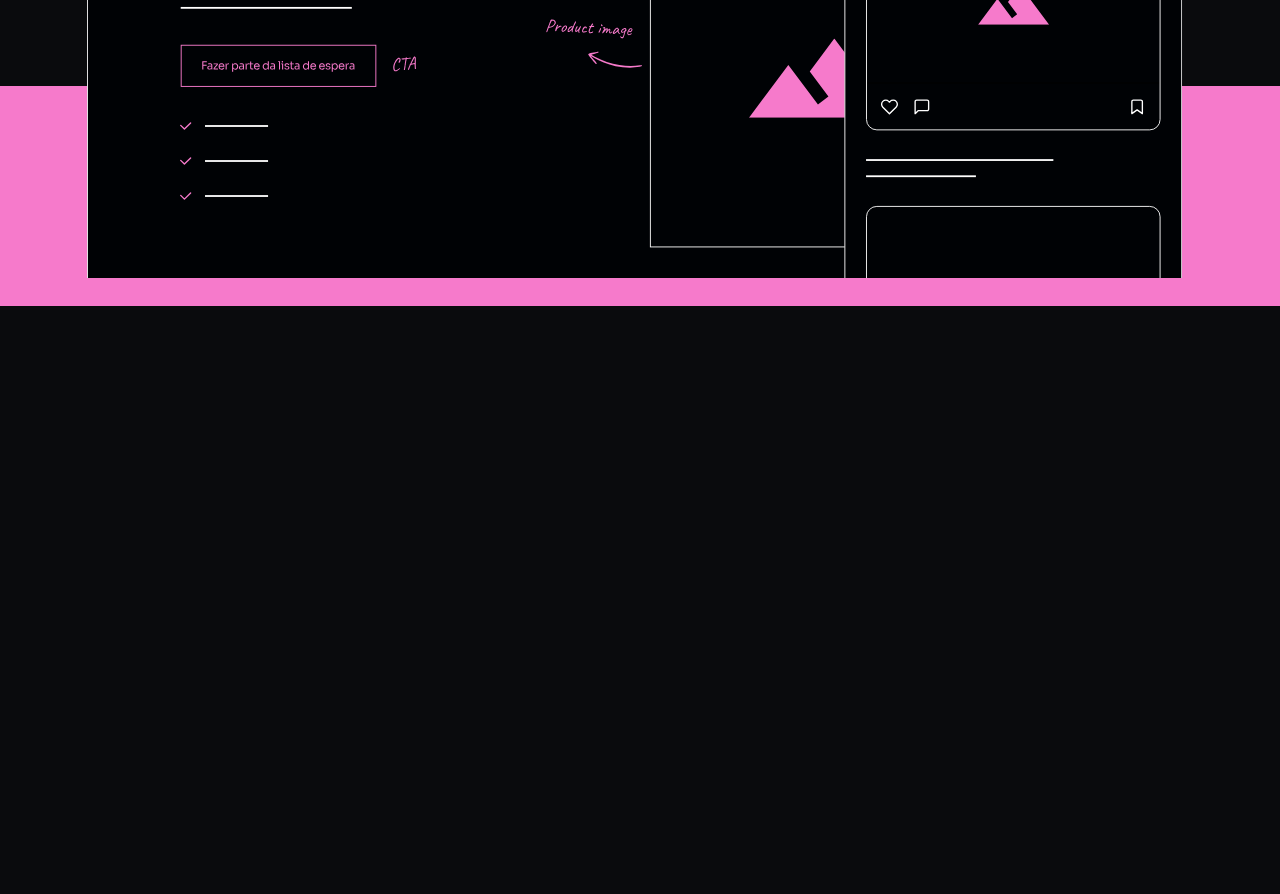
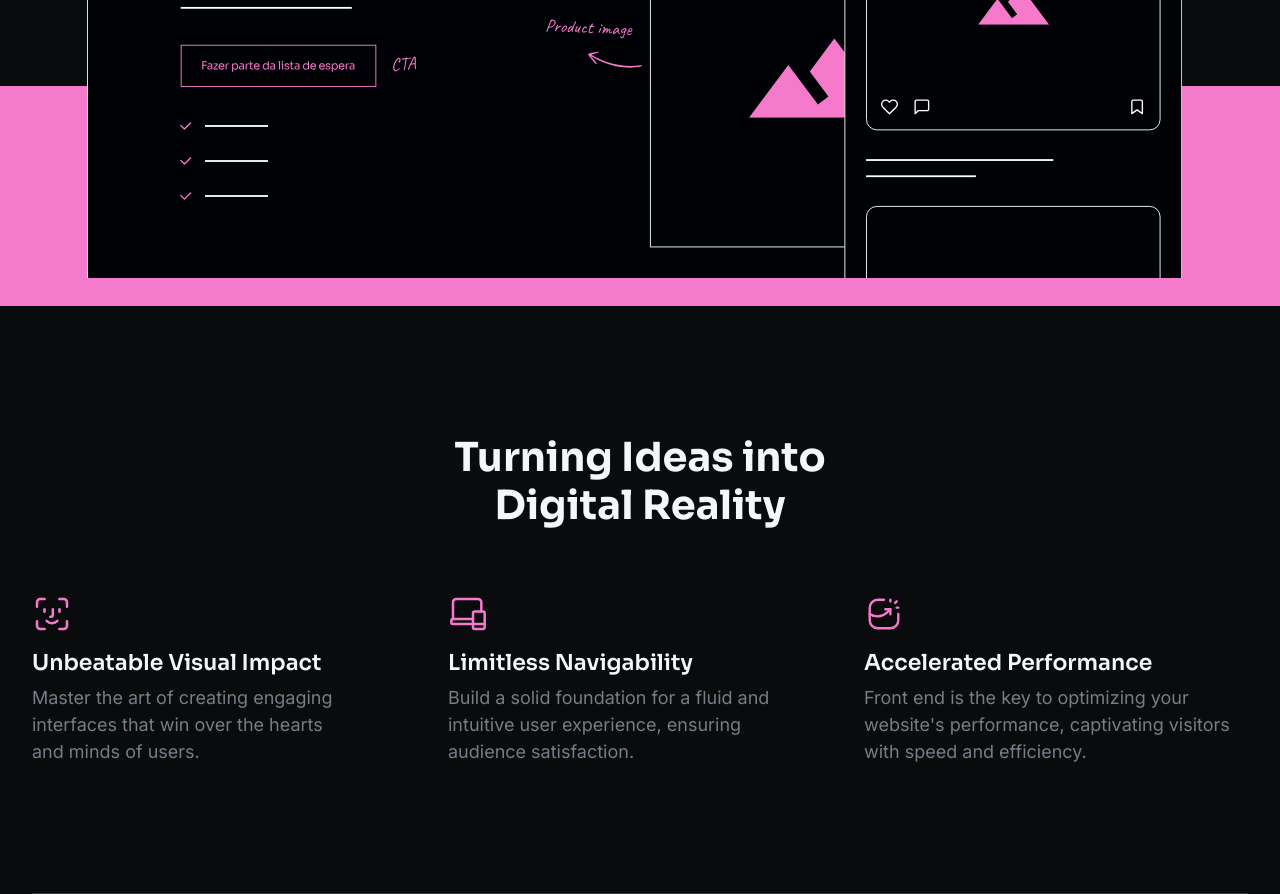
Before and after one commit to silveirabeatriz/structboost, a plain HTML site: page index.html in a window 1280 px wide. Shown: the part 844-1738 px from the top of the page. Before the commit the page ends 1150 px from the top, so only its background shows below. Drawn offline with Linux system fonts and the light colour scheme.

Commit message:
s-digital

```diff
--- a/css/main.css
+++ b/css/main.css
@@ -104,3 +104,22 @@ header nav ul li a:hover {
 .s-hero .ilustra {
     padding: 1.5rem;
 }
+
+.s-digital {
+    padding-top: 12.8rem;
+
+}
+
+.s-digital h3 {
+    text-align: center;
+    max-width: 53.5rem;
+    margin: 0 auto;
+    margin-bottom: 6.4rem;
+}
+
+.s-digital ul {
+    display: flex;
+    justify-content: space-between;
+    border-bottom: 1px solid var(--gray-800);
+    padding-bottom: 12.8rem ;
+}
--- a/index.html
+++ b/index.html
@@ -48,6 +48,47 @@
         <img src="./img/ilustra-hero.svg" class="ilustra" alt="">
     </section>
 
+    <section class="s-digital">
+        <div class="container">
+            <h3>Turning Ideas into <br/> Digital Reality</h3>
+            <ul>
+                <li>
+                    <div class="item-digital">
+                        <div class="icon">
+                            <img src="img/icon-impacto.svg" alt="">
+                        </div>
+                        <div class="info">
+                            <h6>Unbeatable Visual Impact</h6>
+                            <p>Master the art of creating engaging interfaces that win over the hearts <br/> and minds of users.</p>
+                        </div>
+                    </div>
+                </li>
+                <li>
+                    <div class="item-digital">
+                        <div class="icon">
+                            <img src="img/icon-nav.svg" alt="">
+                        </div>
+                        <div class="info">
+                            <h6>Limitless Navigability</h6>
+                            <p>Build a solid foundation for a fluid and intuitive user experience, ensuring <br/>audience satisfaction.</p>
+                        </div>
+                    </div>
+                </li>
+                <li>
+                    <div class="item-digital">
+                        <div class="icon">
+                            <img src="img/icon-performance.svg" alt="">
+                        </div>
+                        <div class="info">
+                            <h6>Accelerated Performance</h6>
+                            <p>Front end is the key to optimizing your website's performance, captivating visitors with speed and efficiency.</p>
+                        </div>
+                    </div>
+                </li>
+            </ul>
+        </div>
+    </section>
+
        <!-- <p>Lorem ipsum dolor sit amet, consetetur sadipscing elitr, sed diam nonumy eirmod tempor invidunt ut labore et dolore magna aliquyam erat, sed diam voluptua. At vero eos et accusam et justo duo dolores et ea rebum. Stet clita kasd gubergren, no sea takimata sanctus est Lorem ipsum dolor sit amet. Lorem ipsum dolor sit amet, consetetur sadipscing elitr, sed diam nonumy eirmod tempor invidunt ut labore et dolore magna aliquyam erat, sed diam voluptua. At vero eos et accusam et justo duo dolores et ea rebum. Stet clita kasd gubergren, no sea takimata sanctus est Lorem ipsum dolor sit amet.</p> -->
 </body>
 </html>
```
